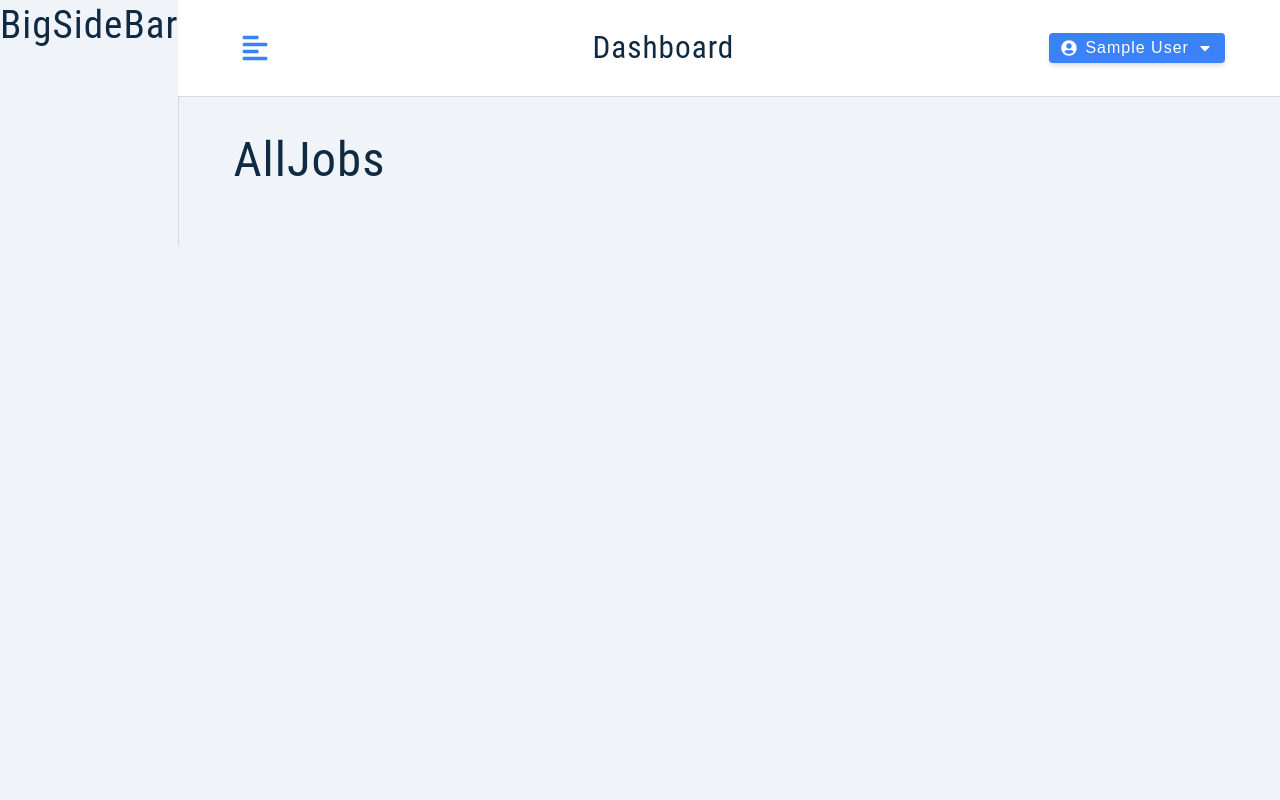
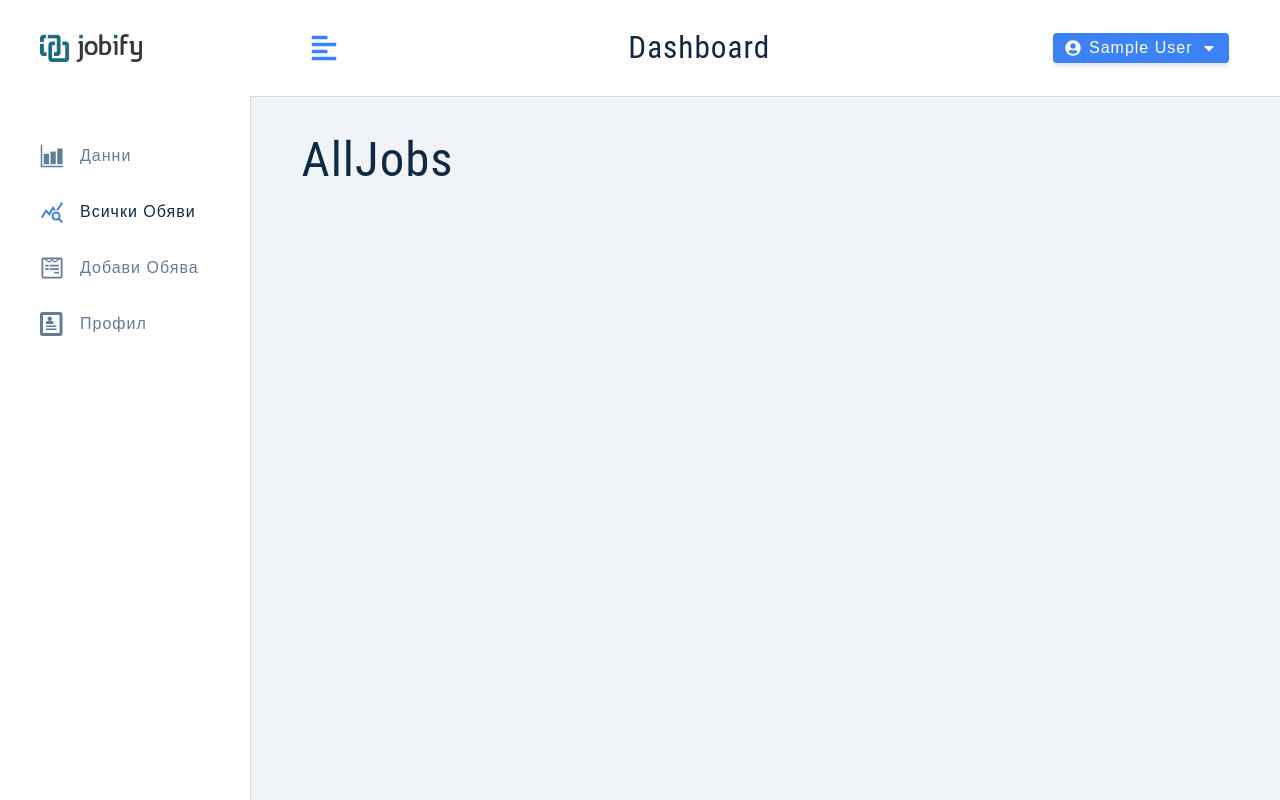
Before and after one commit to Vatari/Jobify, a React (Create React App) app: page /all-jobs in a window 1280 px wide. Built offline with nearby package versions, Linux system fonts and the light colour scheme; sample sign-in values are in the browser's storage.

Commit message:
added navigation & sidebar and guards

```diff
--- a/src/App.js
+++ b/src/App.js
@@ -2,7 +2,7 @@
 import { ToastContainer } from "react-toastify";
 import "react-toastify/dist/ReactToastify.css";
 
-import { Landing, Error, Register } from "./components";
+import { Landing, Error, Register, ProtectedRoute } from "./components";
 import {
   Profile,
   AddJob,
@@ -15,7 +15,14 @@
   return (
     <BrowserRouter>
       <Routes>
-        <Route path="/" element={<SharedLayout />}>
+        <Route
+          path="/"
+          element={
+            <ProtectedRoute>
+              <SharedLayout />
+            </ProtectedRoute>
+          }
+        >
           <Route index element={<Stats />} />
           <Route path="add-job" element={<AddJob />} />
           <Route path="all-jobs" element={<AllJobs />} />
--- a/src/components/BigSideBar/BigSideBar.js
+++ b/src/components/BigSideBar/BigSideBar.js
@@ -1,9 +1,24 @@
+import { useSelector } from "react-redux";
+
 import Wrapper from "./BigSidebarWrapper";
+import { Logo, NavLinks } from "../../components";
 
 const BigSideBar = () => {
+  const { isSidebarOpen } = useSelector((store) => store.user);
   return (
     <Wrapper>
-      <h2>BigSideBar</h2>
+      <div
+        className={
+          isSidebarOpen ? "sidebar-container" : "sidebar-container show-sidebar"
+        }
+      >
+        <div className="content">
+          <header>
+            <Logo />
+          </header>
+          <NavLinks />
+        </div>
+      </div>
     </Wrapper>
   );
 };
--- /dev/null
+++ b/src/components/Guards/ProtectedRoute.js
@@ -0,0 +1,13 @@
+import { Navigate } from "react-router-dom";
+import { useSelector } from "react-redux";
+
+const ProtectedRoute = ({ children }) => {
+  const { user } = useSelector((store) => store.user);
+  if (!user) {
+    return <Navigate to="/landing" />;
+  }
+
+  return children;
+};
+
+export default ProtectedRoute;
--- /dev/null
+++ b/src/components/NavLinks/NavLinks.js
@@ -0,0 +1,28 @@
+import { NavLink } from "react-router-dom";
+
+import links from "../../utils/links";
+
+const NavLinks = ({ toggleSidebar }) => {
+  return (
+    <div className="nav-links">
+      {links.map((link) => {
+        const { text, path, id, icon } = link;
+        return (
+          <NavLink
+            to={path}
+            className={({ isActive }) =>
+              isActive ? "nav-link active" : "nav-link"
+            }
+            key={id}
+            onClick={toggleSidebar}
+          >
+            <span className="icon">{icon}</span>
+            {text}
+          </NavLink>
+        );
+      })}
+    </div>
+  );
+};
+
+export default NavLinks;
--- a/src/components/SmallSideBar/SmallSideBar.js
+++ b/src/components/SmallSideBar/SmallSideBar.js
@@ -1,9 +1,33 @@
+import { FaTimes } from "react-icons/fa";
+import { useSelector, useDispatch } from "react-redux";
+
+import { Logo, NavLinks } from "../../components";
 import Wrapper from "./SmallSidebarWrapper";
+import { toggleSidebar } from "../../features/user/userSlice";
 
 const SmallSideBar = () => {
+  const { isSidebarOpen } = useSelector((store) => store.user);
+  const dispatch = useDispatch();
+  const toggle = () => {
+    dispatch(toggleSidebar());
+  };
   return (
     <Wrapper>
-      <h2>SmallSideBar</h2>
+      <div
+        className={
+          isSidebarOpen ? "sidebar-container show-sidebar" : "sidebar-container"
+        }
+      >
+        <div className="content">
+          <button className="close-btn" onClick={toggle}>
+            <FaTimes />
+          </button>
+          <header>
+            <Logo />
+          </header>
+          <NavLinks />
+        </div>
+      </div>
     </Wrapper>
   );
 };
--- a/src/components/index.js
+++ b/src/components/index.js
@@ -6,6 +6,8 @@
 import Navbar from "./Navbar/Navbar";
 import SmallSideBar from "./SmallSideBar/SmallSideBar";
 import BigSideBar from "./BigSideBar/BigSideBar";
+import ProtectedRoute from "./Guards/ProtectedRoute";
+import NavLinks from "./NavLinks/NavLinks";
 
 export {
   Logo,
@@ -16,4 +18,6 @@
   Navbar,
   SmallSideBar,
   BigSideBar,
+  ProtectedRoute,
+  NavLinks,
 };
--- a/src/index.css
+++ b/src/index.css
@@ -302,8 +302,7 @@
 }
 
 .logo {
-  width: 15vw;
-  margin-top: 30px;
+  width: 8vw;
 }
 
 /* title */
--- /dev/null
+++ b/src/utils/links.js
@@ -0,0 +1,33 @@
+import { IoBarChartSharp } from "react-icons/io5";
+import { MdQueryStats } from "react-icons/md";
+import { FaWpforms } from "react-icons/fa";
+import { ImProfile } from "react-icons/im";
+
+const links = [
+  {
+    id: 1,
+    text: "Данни",
+    path: "/",
+    icon: <IoBarChartSharp />,
+  },
+  {
+    id: 2,
+    text: "Всички обяви",
+    path: "all-jobs",
+    icon: <MdQueryStats />,
+  },
+  {
+    id: 3,
+    text: "Добави обява",
+    path: "add-job",
+    icon: <FaWpforms />,
+  },
+  {
+    id: 4,
+    text: "Профил",
+    path: "profile",
+    icon: <ImProfile />,
+  },
+];
+
+export default links;
```
